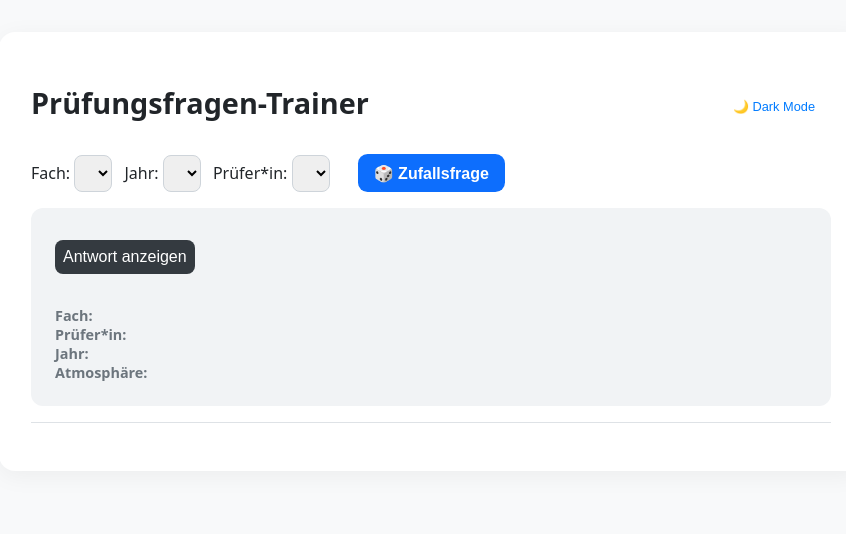
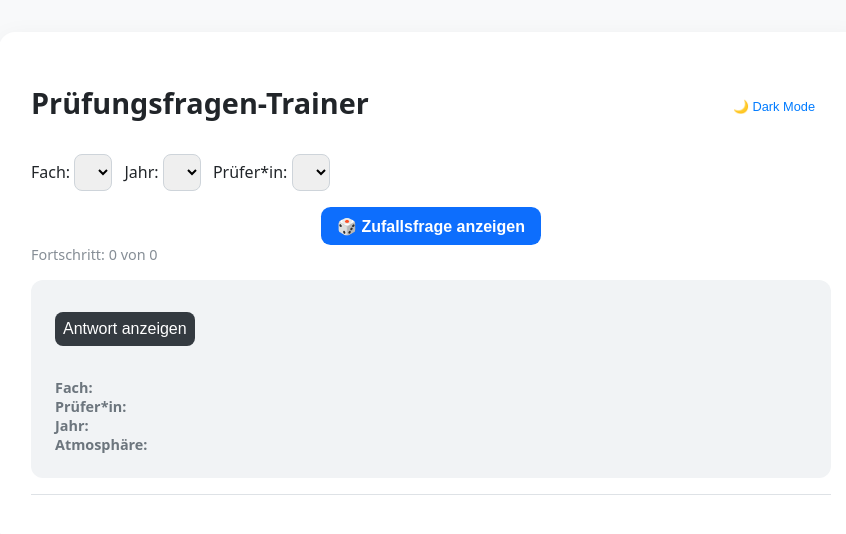
Before and after one commit to faizi-uni/pruefungsfragen-trainer, a plain HTML site: page trainer_v3.html in a window 1280 px wide. Shown: the whole page, without its empty margins (209-1055 px from the left). Drawn offline with Linux system fonts and the light colour scheme.

Commit message:
Update trainer_v3.html

```diff
--- a/trainer_v3.html
+++ b/trainer_v3.html
@@ -72,7 +72,7 @@
       margin-top: 1rem;
     }
     .progress {
-      text-align: right;
+      text-align: left;
       font-size: 0.9rem;
       margin-top: -1rem;
       margin-bottom: 1rem;
@@ -99,7 +99,8 @@
       padding: 0.6rem 1rem;
       border-radius: 0.6rem;
       font-size: 1rem;
-      margin-left: 1rem;
+      display: block;
+      margin: 0 auto 1rem auto;
     }
   </style>
 </head>
@@ -116,9 +117,10 @@
   <label>Prüfer*in:
     <select id="prueferFilter" onchange="filterPruefer()"></select>
   </label>
-  <button class="zufalls-btn" onclick="zufallsFrage(true)">🎲 Zufallsfrage</button>
 
-  <div class="progress" id="fortschritt"></div>
+  <button class="zufalls-btn" onclick="zufallsFrage(true)">🎲 Zufallsfrage anzeigen</button>
+
+  <div class="progress" id="fortschritt">Fortschritt: 0 von 0</div>
 
   <div class="frage-block">
     <div id="frageText"></div>
```
